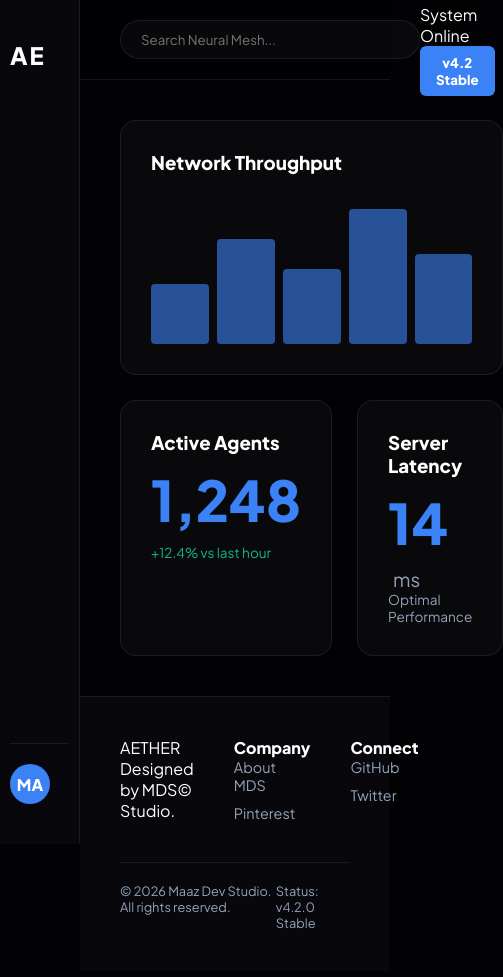
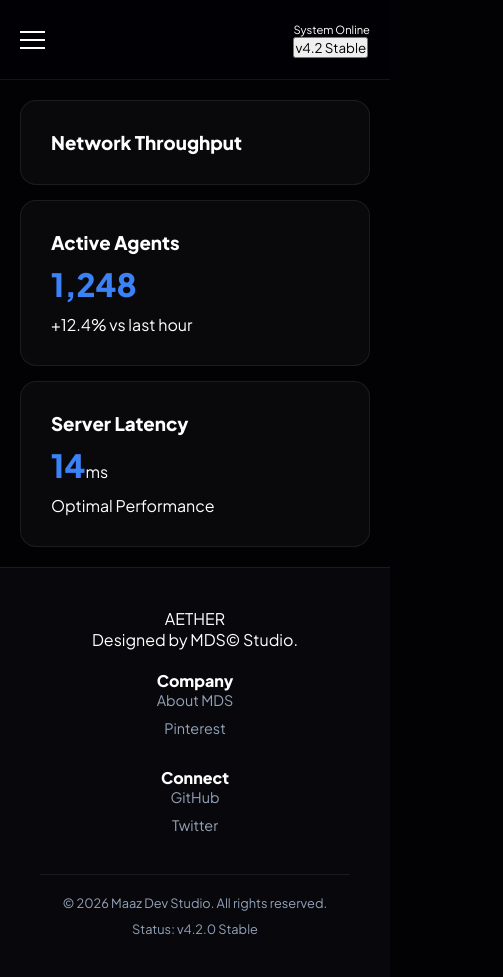
Before and after one commit to maazaamir/AETHER-AI, a plain HTML site: page index.html in a window 390 px wide. Shown: the whole page, 503 px wide, since content can reach past the window. Drawn offline with Linux system fonts and the light colour scheme.

Commit message:
second commit

```diff
--- a/index.html
+++ b/index.html
@@ -6,12 +6,11 @@
     <title>AETHER AI | Enterprise Dashboard</title>
     <link rel="stylesheet" href="style.css">
     <link href="https://fonts.googleapis.com/css2?family=Plus+Jakarta+Sans:wght@300;400;600;800&display=swap" rel="stylesheet">
-
 </head>
 
 <body class="dashboard-body">
 
-    <aside class="sidebar">
+    <aside class="sidebar" id="sidebar">
         <div class="sidebar-logo">AE<span>THER</span></div>
         <nav class="side-nav">
             <a href="index.html" class="nav-item active">Overview</a>
@@ -30,11 +29,17 @@
 
     <main class="main-content">
         <header class="top-bar">
+            <div class="menu-toggle" id="menu-toggle">
+                <span></span>
+                <span></span>
+                <span></span>
+            </div>
+
             <div class="search-bar">
                 <input type="text" placeholder="Search Neural Mesh...">
             </div>
             <div class="status-indicators">
-                <div class="status-item"><span class="dot pulse"></span> System Online</div>
+                <div class="status-item"><span class="dot pulse"></span> <span class="status-text">System Online</span></div>
                 <button class="upgrade-btn">v4.2 Stable</button>
             </div>
         </header>
--- a/style.css
+++ b/style.css
@@ -7,6 +7,7 @@
     --text-dim: #94a3b8;
     --glass: rgba(255, 255, 255, 0.03);
     --border: rgba(255, 255, 255, 0.08);
+    --sidebar-width: 260px;
 }
 
 * { margin: 0; padding: 0; box-sizing: border-box; font-family: 'Plus Jakarta Sans', sans-serif; }
@@ -15,7 +16,7 @@ body { background-color: var(--bg); color: var(--text); display: flex; min-heigh
 
 /* Sidebar */
 .sidebar {
-    width: 260px;
+    width: var(--sidebar-width);
     background: var(--sidebar-bg);
     border-right: 1px solid var(--border);
     position: fixed;
@@ -23,7 +24,8 @@ body { background-color: var(--bg); color: var(--text); display: flex; min-heigh
     padding: 40px 20px;
     display: flex;
     flex-direction: column;
-    z-index: 1000;
+    z-index: 2000;
+    transition: transform 0.3s ease-in-out, width 0.3s ease;
 }
 
 .sidebar-logo { font-size: 1.5rem; font-weight: 800; letter-spacing: 2px; margin-bottom: 50px; }
@@ -40,6 +42,7 @@ body { background-color: var(--bg); color: var(--text); display: flex; min-heigh
     font-size: 0.95rem;
     transition: 0.3s;
     display: block;
+    white-space: nowrap;
 }
 
 .nav-item.active, .nav-item:hover {
@@ -57,15 +60,16 @@ body { background-color: var(--bg); color: var(--text); display: flex; min-heigh
     border-top: 1px solid var(--border);
 }
 
-.avatar { width: 40px; height: 40px; background: var(--primary); border-radius: 50%; display: flex; align-items: center; justify-content: center; font-weight: 800; }
+.avatar { min-width: 40px; height: 40px; background: var(--primary); border-radius: 50%; display: flex; align-items: center; justify-content: center; font-weight: 800; }
 
 /* Main Content */
 .main-content {
-    margin-left: 260px; /* Essential to show content next to sidebar */
+    margin-left: var(--sidebar-width);
     flex-grow: 1;
-    width: calc(100% - 260px);
+    width: calc(100% - var(--sidebar-width));
     display: flex;
     flex-direction: column;
+    transition: margin-left 0.3s ease;
 }
 
 .top-bar {
@@ -77,6 +81,25 @@ body { background-color: var(--bg); color: var(--text); display: flex; min-heigh
     align-items: center;
     background: rgba(2, 2, 5, 0.8);
     backdrop-filter: blur(10px);
+    position: sticky;
+    top: 0;
+    z-index: 1500;
+}
+
+/* Mobile Menu Toggle (Hidden on Desktop) */
+.menu-toggle {
+    display: none;
+    flex-direction: column;
+    gap: 6px;
+    cursor: pointer;
+    z-index: 2100;
+}
+
+.menu-toggle span {
+    width: 25px;
+    height: 2px;
+    background: var(--text);
+    transition: 0.3s;
 }
 
 .search-bar input {
@@ -90,29 +113,24 @@ body { background-color: var(--bg); color: var(--text); display: flex; min-heigh
 }
 
 /* Dashboard Grid */
-.dashboard-grid { padding: 40px; display: grid; grid-template-columns: repeat(3, 1fr); gap: 25px; }
+.dashboard-grid {
+    padding: 40px;
+    display: grid;
+    grid-template-columns: repeat(3, 1fr);
+    gap: 25px;
+}
 
 .card { background: var(--glass); border: 1px solid var(--border); border-radius: 16px; padding: 30px; }
 .card-wide { grid-column: span 2; }
 
 /* Stats Styling */
 .stat {
-    font-size: 3.5rem;
+    font-size: clamp(2rem, 5vw, 3.5rem);
     font-weight: 800;
-    color: var(--primary); /* Ensures numbers are visible */
+    color: var(--primary);
     margin: 10px 0;
     display: inline-block;
 }
-
-.unit { color: var(--text-dim); font-size: 1.2rem; margin-left: 5px; }
-
-.trend { font-size: 0.85rem; color: var(--text-dim); }
-.trend.up { color: var(--accent); }
-
-/* Chart Bars */
-.chart-placeholder { height: 150px; display: flex; align-items: flex-end; gap: 8px; margin-top: 20px; }
-.bar { flex: 1; background: var(--primary); border-radius: 4px; opacity: 0.6; transition: 0.3s; }
-.bar:hover { opacity: 1; }
 
 /* Footer */
 .main-footer { margin-top: auto; padding: 40px; border-top: 1px solid var(--border); background: var(--sidebar-bg); }
@@ -120,17 +138,51 @@ body { background-color: var(--bg); color: var(--text); display: flex; min-heigh
 .footer-links a { display: block; color: var(--text-dim); text-decoration: none; margin-bottom: 10px; font-size: 0.9rem; }
 .footer-bottom { display: flex; justify-content: space-between; color: var(--text-dim); font-size: 0.8rem; border-top: 1px solid var(--border); padding-top: 20px; }
 
-/* Status Dot */
-.dot { width: 8px; height: 8px; background: var(--accent); border-radius: 50%; display: inline-block; margin-right: 8px; }
-.pulse { animation: pulse 2s infinite; }
-@keyframes pulse { 0% { opacity: 1; } 50% { opacity: 0.4; } 100% { opacity: 1; } }
+/* --- RESPONSIVE BREAKPOINTS --- */
 
-.upgrade-btn { background: var(--primary); border: none; color: white; padding: 8px 16px; border-radius: 6px; font-weight: 700; cursor: pointer; }
-
-/* Responsive */
-@media (max-width: 1024px) {
-    .sidebar { width: 80px; padding: 40px 10px; }
-    .nav-item, .u-name, .u-rank, .sidebar-logo span { display: none; }
-    .main-content { margin-left: 80px; width: calc(100% - 80px); }
+/* Tablet View */
+@media (max-width: 1100px) {
+    :root { --sidebar-width: 80px; }
+    .sidebar-logo span, .nav-item span, .u-name, .u-rank { display: none; }
+    .sidebar { padding: 40px 10px; align-items: center; }
+    .nav-item { padding: 15px; text-align: center; }
     .dashboard-grid { grid-template-columns: 1fr 1fr; }
 }
+
+/* Mobile View */
+@media (max-width: 768px) {
+    :root { --sidebar-width: 0px; }
+
+    .menu-toggle { display: flex; }
+
+    .sidebar {
+        transform: translateX(-100%);
+        width: 260px !important; /* Fixed width when shown */
+        padding: 40px 20px;
+    }
+
+    .sidebar.active { transform: translateX(0); }
+    .sidebar-logo span, .nav-item span, .u-name, .u-rank { display: inline; } /* Show text in slide-out menu */
+
+    .main-content { margin-left: 0; width: 100%; }
+
+    .top-bar { padding: 0 20px; }
+    .search-bar input { width: 180px; }
+
+    .dashboard-grid {
+        grid-template-columns: 1fr;
+        padding: 20px;
+        gap: 15px;
+    }
+
+    .card-wide { grid-column: span 1; }
+
+    .footer-grid { grid-template-columns: 1fr; gap: 20px; text-align: center; }
+    .footer-bottom { flex-direction: column; gap: 10px; text-align: center; }
+}
+
+/* Extra Small Phones */
+@media (max-width: 480px) {
+    .search-bar { display: none; }
+    .status-indicators .status-item { font-size: 0.7rem; }
+}
```
Lines whose indentation alone changed are shown as unchanged.
